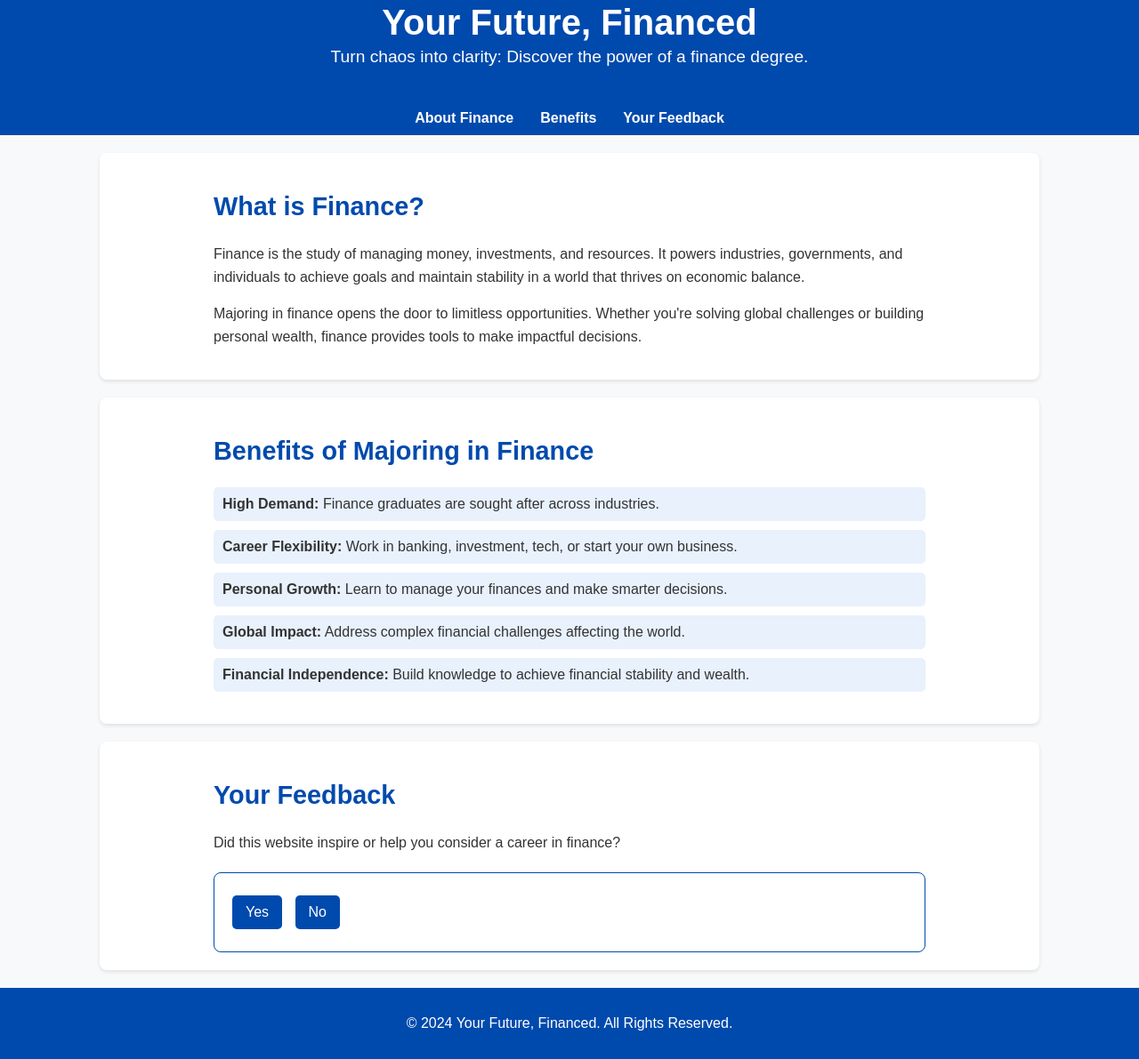
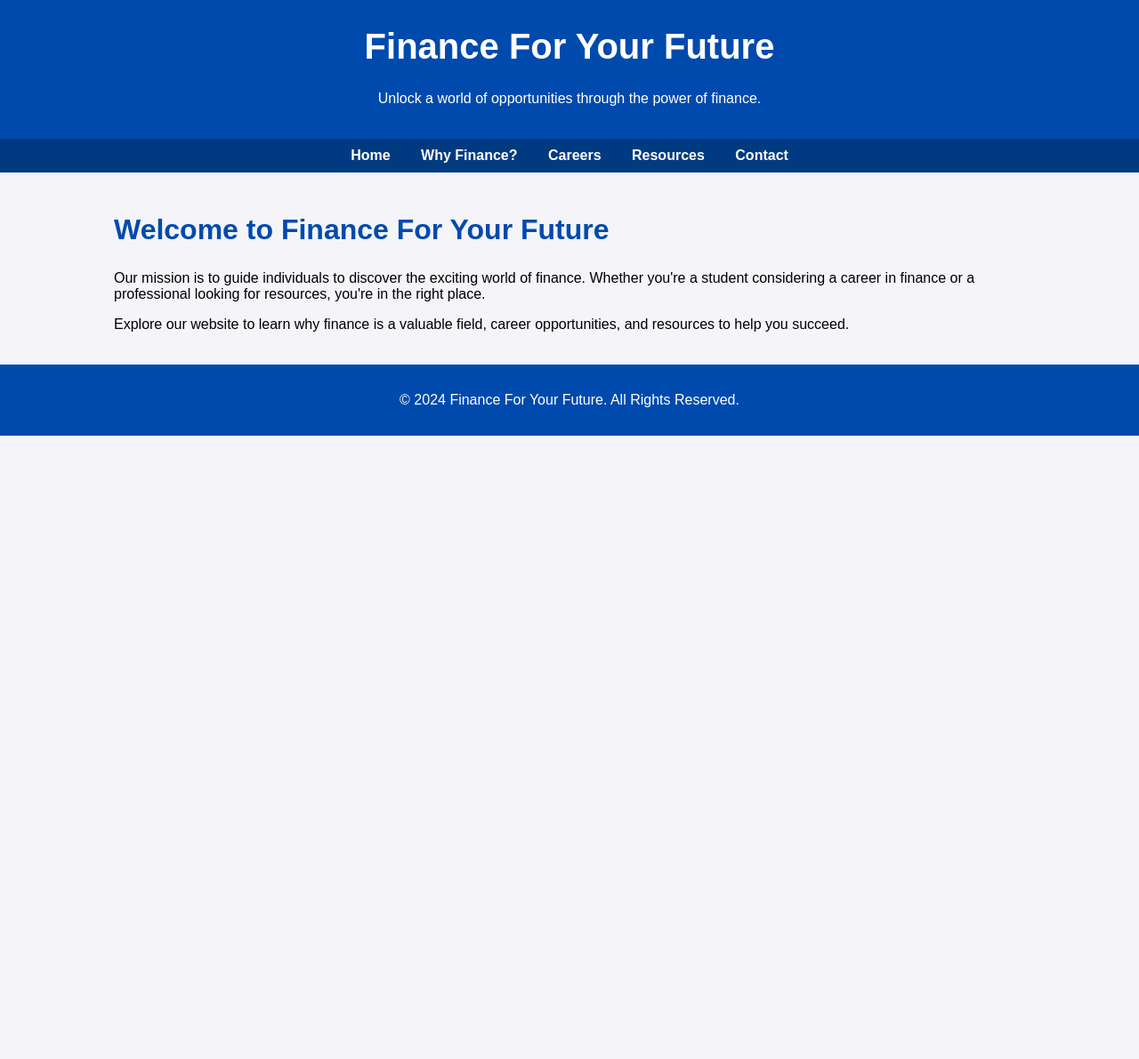
Before and after one commit to RobertMugs/Finance-Website, a plain HTML site: page index.html in a window 1280 px wide. Shown: the part 17-1208 px from the top of the page at 89% size. After the commit the page ends 800 px from the top, so only its background shows below. Drawn offline with Linux system fonts and the light colour scheme.

Commit message:
Update index.html

```diff
--- a/index.html
+++ b/index.html
@@ -3,34 +3,28 @@
 <head>
     <meta charset="UTF-8">
     <meta name="viewport" content="width=device-width, initial-scale=1.0">
-    <title>Your Future, Financed</title>
+    <title>Finance For Your Future</title>
     <style>
         body {
             font-family: Arial, sans-serif;
             margin: 0;
             padding: 0;
-            background-color: #f8f9fa;
-            color: #333;
+            background-color: #f4f4f9;
         }
         header {
             background-color: #004aad;
             color: white;
-            padding: 20px;
+            padding: 20px 10%;
             text-align: center;
         }
         header h1 {
-            margin: 0;
             font-size: 2.5rem;
         }
-        header p {
-            font-size: 1.2rem;
-            margin-top: 5px;
-        }
         nav {
-            display: flex;
-            justify-content: center;
-            background-color: #004aad;
+            background-color: #003b82;
+            color: white;
             padding: 10px 0;
+            text-align: center;
         }
         nav a {
             color: white;
@@ -43,93 +37,38 @@
         }
         section {
             padding: 20px 10%;
-            margin: 20px auto;
-            max-width: 800px;
-            background: white;
-            box-shadow: 0 2px 4px rgba(0, 0, 0, 0.1);
-            border-radius: 8px;
         }
         section h2 {
             color: #004aad;
-            font-size: 1.8rem;
-        }
-        section p {
-            line-height: 1.6;
-            margin-top: 10px;
-        }
-        ul {
-            padding: 0;
-            list-style: none;
-        }
-        ul li {
-            margin: 10px 0;
-            background-color: #e8f1fc;
-            padding: 10px;
-            border-radius: 5px;
-        }
-        .poll {
-            padding: 15px;
-            border: 1px solid #004aad;
-            border-radius: 8px;
-            margin-top: 20px;
-        }
-        .poll button {
-            background-color: #004aad;
-            color: white;
-            border: none;
-            padding: 10px 15px;
-            margin: 10px 5px;
-            font-size: 1rem;
-            cursor: pointer;
-            border-radius: 5px;
-        }
-        .poll button:hover {
-            background-color: #003b82;
+            font-size: 2rem;
         }
         footer {
             background-color: #004aad;
             color: white;
             text-align: center;
             padding: 15px 0;
-            margin-top: 20px;
         }
     </style>
 </head>
 <body>
     <header>
-        <h1>Your Future, Financed</h1>
-        <p>Turn chaos into clarity: Discover the power of a finance degree.</p>
+        <h1>Finance For Your Future</h1>
+        <p>Unlock a world of opportunities through the power of finance.</p>
     </header>
     <nav>
-        <a href="#about">About Finance</a>
-        <a href="#benefits">Benefits</a>
-        <a href="#poll">Your Feedback</a>
+        <a href="index.html">Home</a>
+        <a href="why-finance.html">Why Finance?</a>
+        <a href="careers.html">Careers</a>
+        <a href="resources.html">Resources</a>
+        <a href="contact.html">Contact</a>
     </nav>
-    <section id="about">
-        <h2>What is Finance?</h2>
-        <p>Finance is the study of managing money, investments, and resources. It powers industries, governments, and individuals to achieve goals and maintain stability in a world that thrives on economic balance.</p>
-        <p>Majoring in finance opens the door to limitless opportunities. Whether you're solving global challenges or building personal wealth, finance provides tools to make impactful decisions.</p>
-    </section>
-    <section id="benefits">
-        <h2>Benefits of Majoring in Finance</h2>
-        <ul>
-            <li><strong>High Demand:</strong> Finance graduates are sought after across industries.</li>
-            <li><strong>Career Flexibility:</strong> Work in banking, investment, tech, or start your own business.</li>
-            <li><strong>Personal Growth:</strong> Learn to manage your finances and make smarter decisions.</li>
-            <li><strong>Global Impact:</strong> Address complex financial challenges affecting the world.</li>
-            <li><strong>Financial Independence:</strong> Build knowledge to achieve financial stability and wealth.</li>
-        </ul>
-    </section>
-    <section id="poll">
-        <h2>Your Feedback</h2>
-        <p>Did this website inspire or help you consider a career in finance?</p>
-        <div class="poll">
-            <button onclick="alert('Thank you for your feedback!')">Yes</button>
-            <button onclick="alert('We appreciate your honesty!')">No</button>
-        </div>
+    <section>
+        <h2>Welcome to Finance For Your Future</h2>
+        <p>Our mission is to guide individuals to discover the exciting world of finance. Whether you're a student considering a career in finance or a professional looking for resources, you're in the right place.</p>
+        <p>Explore our website to learn why finance is a valuable field, career opportunities, and resources to help you succeed.</p>
     </section>
     <footer>
-        <p>&copy; 2024 Your Future, Financed. All Rights Reserved.</p>
+        <p>&copy; 2024 Finance For Your Future. All Rights Reserved.</p>
     </footer>
 </body>
 </html>
```
